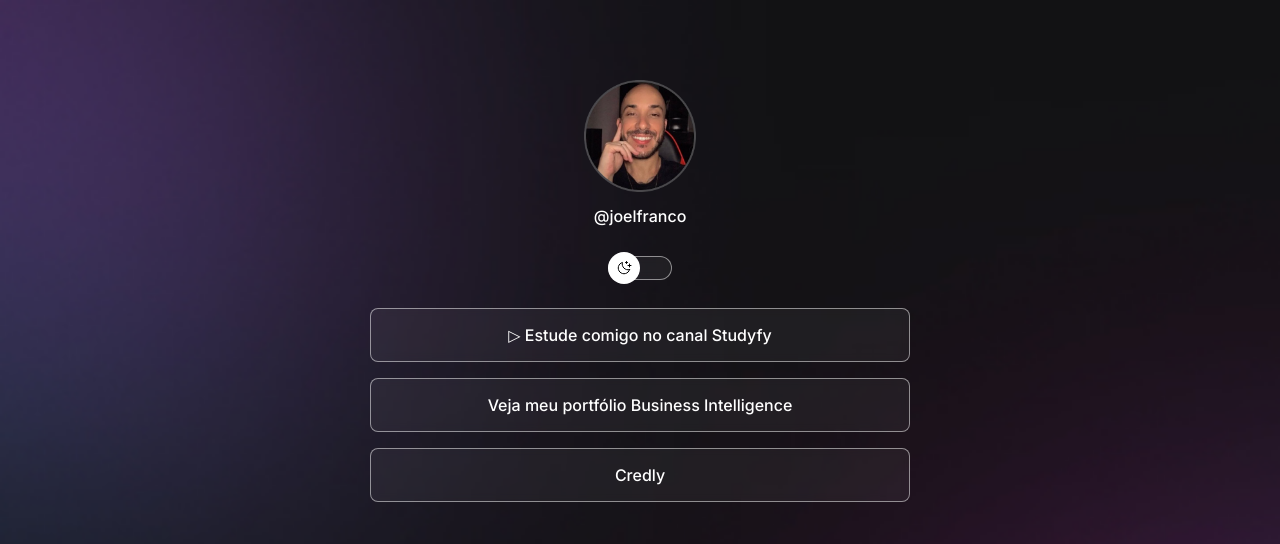
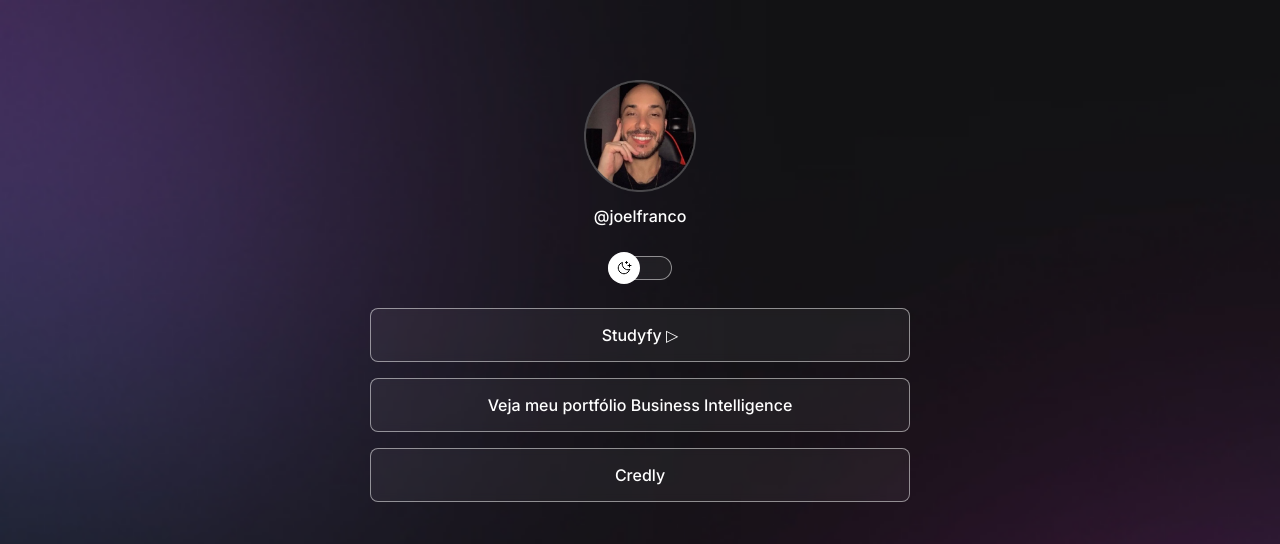
Before and after one commit to devjoelfranco/meu-site-de-links, a plain HTML site: page index.html in a window 1280 px wide. Shown: the top 544 px of the page. Drawn offline with nearby package versions, Linux system fonts and the light colour scheme.

Commit message:
Update index.html

```diff
--- a/index.html
+++ b/index.html
@@ -32,7 +32,7 @@
           <a
             href="https://famous-kite-6e2.notion.site/JOEL-FRANCO-e9656e00a4d245dea07633ef69bed662?pvs=4"
             target="_blank"
-            > ▷ Estude comigo no canal Studyfy</a
+            >Studyfy ▷</a
           >
         </li>
         <li>
```
